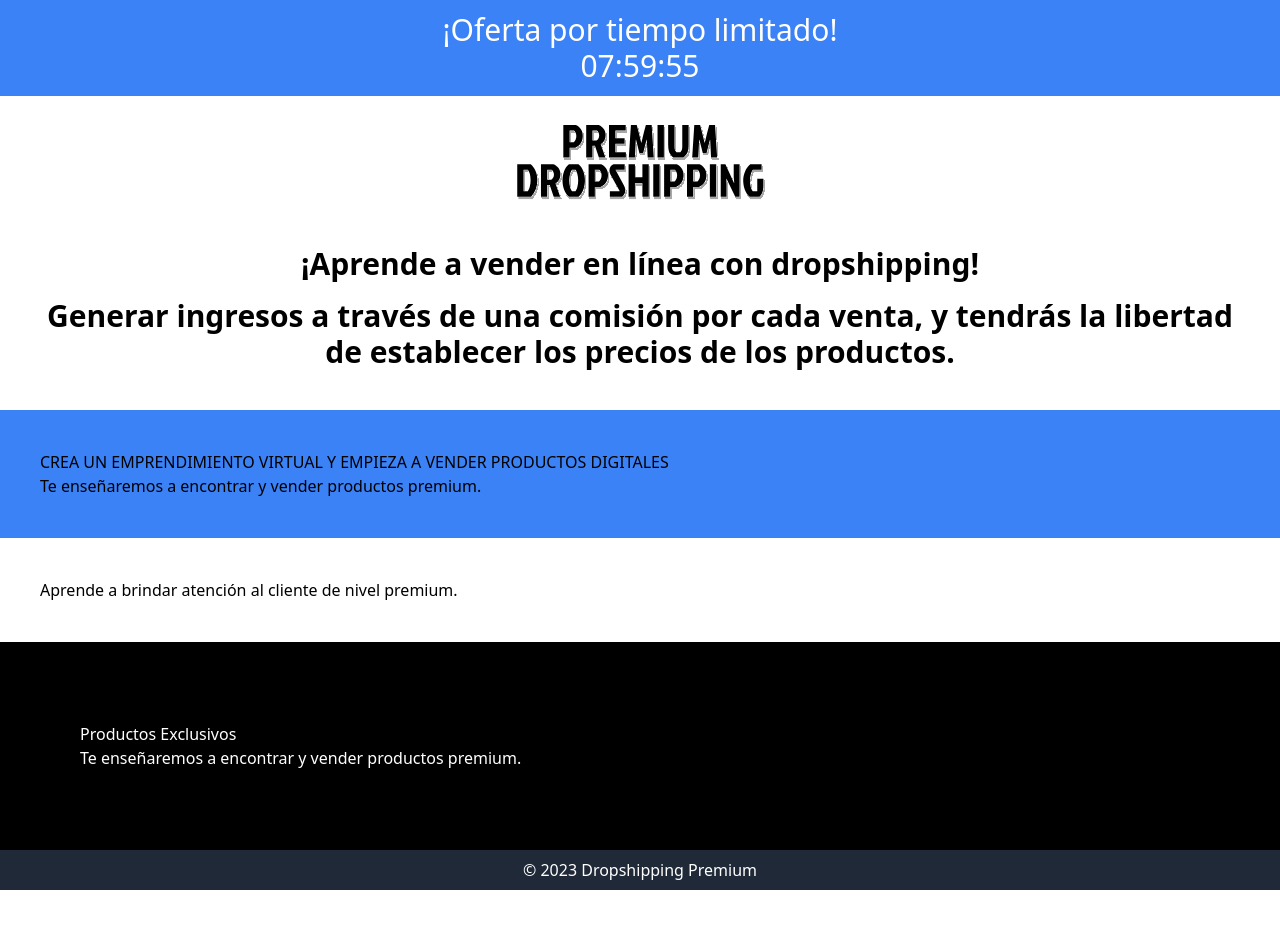
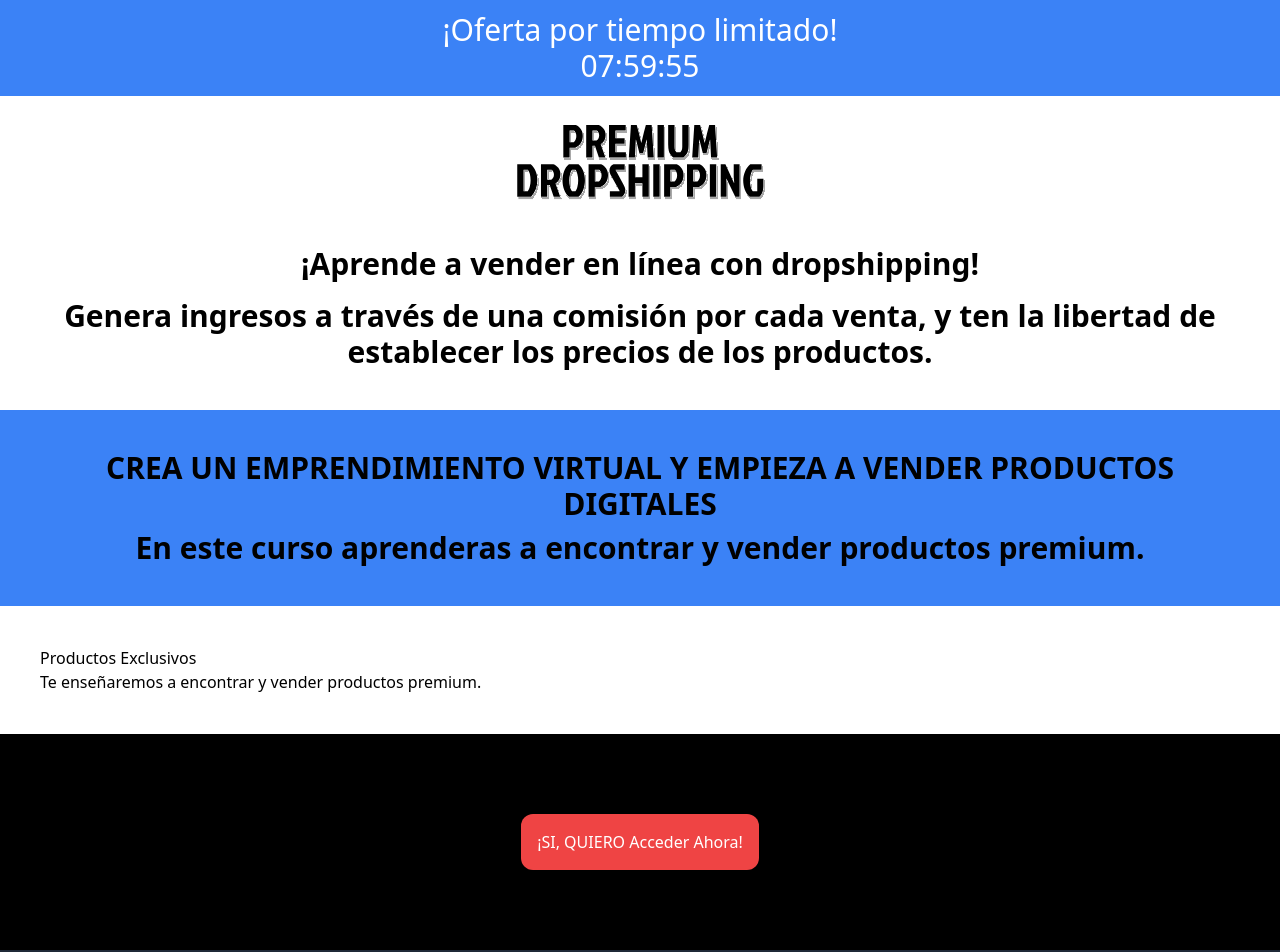
Before and after one commit to sarmiente/Landing_Premium, a Next.js app: page / in a window 1280 px wide. Shown: the top 952 px of the page. Before the commit the page ends 890 px from the top, so only its background shows below. Built offline with nearby package versions, Linux system fonts and the light colour scheme.

Commit message:
1 file modified

```diff
--- a/pages/index.js
+++ b/pages/index.js
@@ -22,8 +22,8 @@ export default function Home() {
         <main className="font-semibold text-xl lg:text-3xl text-center ">
           <p className="mb-4">¡Aprende a vender en línea con dropshipping!</p>
           <p>
-            Generar ingresos a través de una comisión por cada venta, y tendrás
-            la libertad de establecer los precios de los productos.
+            Genera ingresos a través de una comisión por cada venta, y ten la
+            libertad de establecer los precios de los productos.
           </p>
 
           {/*
@@ -41,22 +41,25 @@ export default function Home() {
          */}
         </main>
       </div>
-      <div className="container mx-auto bg-blue-500 p-10">
-        <h2>
+      <div className="container mx-auto bg-blue-500 p-10 font-semibold text-xl lg:text-3xl text-center">
+        <h2 className="mb-2">
           CREA UN EMPRENDIMIENTO VIRTUAL Y EMPIEZA A VENDER PRODUCTOS DIGITALES
         </h2>
-        <p>Te enseñaremos a encontrar y vender productos premium.</p>
+        <p>En este curso aprenderas a encontrar y vender productos premium.</p>
       </div>
+
       <div className="container mx-auto p-10">
-        <h2></h2>
-        <p>Aprende a brindar atención al cliente de nivel premium.</p>
-      </div>
-      <div className="container mx-auto bg-black text-white p-20">
         <h2>Productos Exclusivos</h2>
         <p>Te enseñaremos a encontrar y vender productos premium.</p>
       </div>
 
-      <footer className="flex items-center justify-center h-10 bg-gray-800 text-white">
+      <div className="container mx-auto bg-black text-white text-center p-20">
+        <button className="bg-red-500 p-4 rounded-xl">
+          ¡SI, QUIERO Acceder Ahora!
+        </button>
+      </div>
+
+      <footer className="flex items-center justify-center h-10 bg-gray-800 text-white ">
         <p>© {new Date().getFullYear()} Dropshipping Premium</p>
       </footer>
     </div>
```
